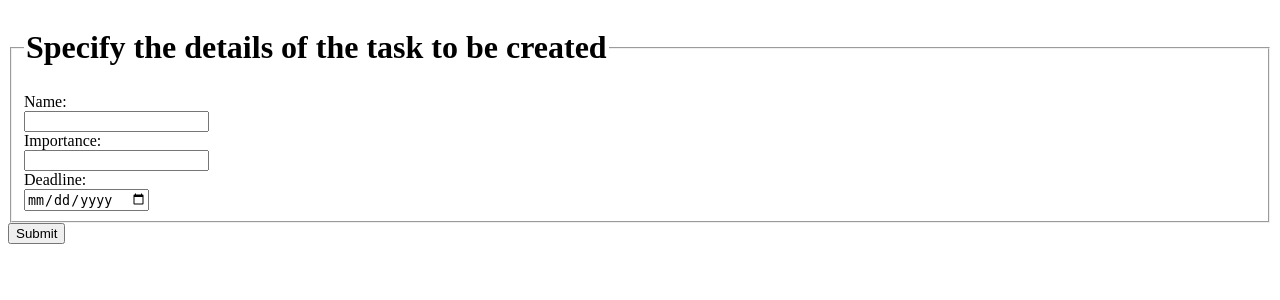
After one commit to MrTbag/ToDoList, a Django app: page /todolist/tasks/form/1/ in a window 1280 px wide. The commit adds this page. Shown: the top 300 px of the page. Run offline with Django 5.2, Linux system fonts and the light colour scheme.

Commit message:
Added templates for creating a new form and views for it

```diff
--- a/ToDoList/ToDoList/settings.py
+++ b/ToDoList/ToDoList/settings.py
@@ -78,8 +78,8 @@ WSGI_APPLICATION = 'ToDoList.wsgi.application'
 DATABASES = {
     'default': {
         'ENGINE': 'django.db.backends.postgresql',
-        'NAME': 'todolist',
-        'USER': 'todolist',
+        'NAME': 'tdl',
+        'USER': 'tdl',
         'PASSWORD': '1234',
         'HOST': 'localhost',
         'PORT': '5432',
--- /dev/null
+++ b/ToDoList/todolist/templates/todolist/create_successful.html
@@ -0,0 +1 @@
+<h3>Created the task successfully</h3>
--- /dev/null
+++ b/ToDoList/todolist/templates/todolist/delete_successful.html
@@ -0,0 +1 @@
+<h3>Deleted the task "{{ task }}" successfully</h3>
--- /dev/null
+++ b/ToDoList/todolist/templates/todolist/task_detail.html
@@ -0,0 +1,6 @@
+<h1>{{ task }}</h1>
+ <ul>
+     <li><p>Added at {{ task.date_added}}</p></li>
+     <li><p>Deadline is at {{ task.deadline}}</p></li>
+     <li><a href="{% url 'todolist:task_delete' task.id %}"> Delete the Task!</a></li>
+ </ul>
--- /dev/null
+++ b/ToDoList/todolist/templates/todolist/task_form.html
@@ -0,0 +1,14 @@
+<form action="{% url 'todolist:task_create' list_id %}" method="post">
+{% csrf_token %}
+<fieldset>
+    <legend><h1>Specify the details of the task to be created</h1></legend>
+    {% if error_message %}<p><strong>{{ error_message }}</strong></p>{% endif %}
+    <label for="name">Name: </label><br>
+    <input type="text" name="name" id="name" value=""><br>
+    <label for="importance">Importance: </label><br>
+    <input type="number" name="importance" id="importance" value=""><br>
+    <label for="deadline">Deadline: </label><br>
+    <input type="date" name="deadline" id="deadline" value=""><br>
+</fieldset>
+<input type="submit" value="Submit">
+</form>
--- a/ToDoList/todolist/urls.py
+++ b/ToDoList/todolist/urls.py
@@ -6,6 +6,9 @@ app_name = 'todolist'
 
 urlpatterns = [
     path('', views.index, name='index'),
-    path('<int:list_id>/', views.detail, name='detail'),
-    path('<int:list_id>/do_task/', views.do_task, name='do_task'),
+    path('lists/<int:list_id>/', views.list_detail, name='list_detail'),
+    path('tasks/<int:task_id>/', views.task_detail, name='task_detail'),
+    path('tasks/<int:task_id>/delete/', views.task_delete, name='task_delete'),
+    path('tasks/create/<int:list_id>/', views.task_create, name='task_create'),
+    path('tasks/form/<int:list_id>/', views.task_form, name='task_form'),
 ]
--- a/ToDoList/todolist/views.py
+++ b/ToDoList/todolist/views.py
@@ -2,10 +2,12 @@ from unittest import loader
 
 from django.shortcuts import render
 from django.http import HttpResponse
-from django.shortcuts import render, get_object_or_404
+from django.shortcuts import render, get_object_or_404, redirect
+
+from django.utils import timezone
 
 from django.views import generic
-from .models import List
+from .models import List, Task
 
 
 # Create your views here.
@@ -14,14 +16,39 @@ def index(request):
     lists = List.objects.all()
     context = {
         'lists': lists,
+        'user': request.user.username
     }
     return render(request, 'todolist/index.html', context)
 
 
-def detail(request, list_id):
+def list_detail(request, list_id):
     li = get_object_or_404(List, pk=list_id)
-    return render(request, 'todolist/detail.html', {'li': li})
+    return render(request, 'todolist/list_detail.html', {'li': li})
 
 
-def do_task(request, list_id):
-    return HttpResponse("You are changing the status of list: %s." % list_id)
+def task_detail(request, task_id):
+    task = get_object_or_404(Task, pk=task_id)
+    return render(request, 'todolist/task_detail.html', {'task': task})
+
+
+def task_delete(request, task_id):
+    task = get_object_or_404(Task, pk=task_id)
+    task.delete()
+    return redirect('todolist:index', {'deleted': True})
+
+
+def task_form(request, list_id):
+    return render(request, 'todolist/task_form.html', {'list_id': list_id})
+
+
+def task_create(request, list_id):
+    if request.method == 'POST':
+        name = request.POST.get('name')
+        deadline = request.POST.get('deadline')
+        date_added = timezone.now()
+        importance = request.POST.get('importance')
+        task = Task(name=name, deadline=deadline, date_added=date_added, importance=importance)
+        task.save()
+        parent_list = get_object_or_404(List, pk=list_id)
+        parent_list.tasks.add(task)
+        return redirect('todolist:index')
```
Also changed, not shown: ToDoList/todolist/admin.py (+2 -21 lines), ToDoList/todolist/models.py (+15 -15 lines), ToDoList/todolist/templates/todolist/detail.html (deleted, +0 -12 lines), ToDoList/todolist/templates/todolist/index.html (+6 -1 lines), ToDoList/todolist/templates/todolist/list_detail.html (added, +7 -0 lines), ToDoList/todolist/migrations/0001_initial.py, ToDoList/todolist/migrations/0002_alter_list_tasks.py (added).
